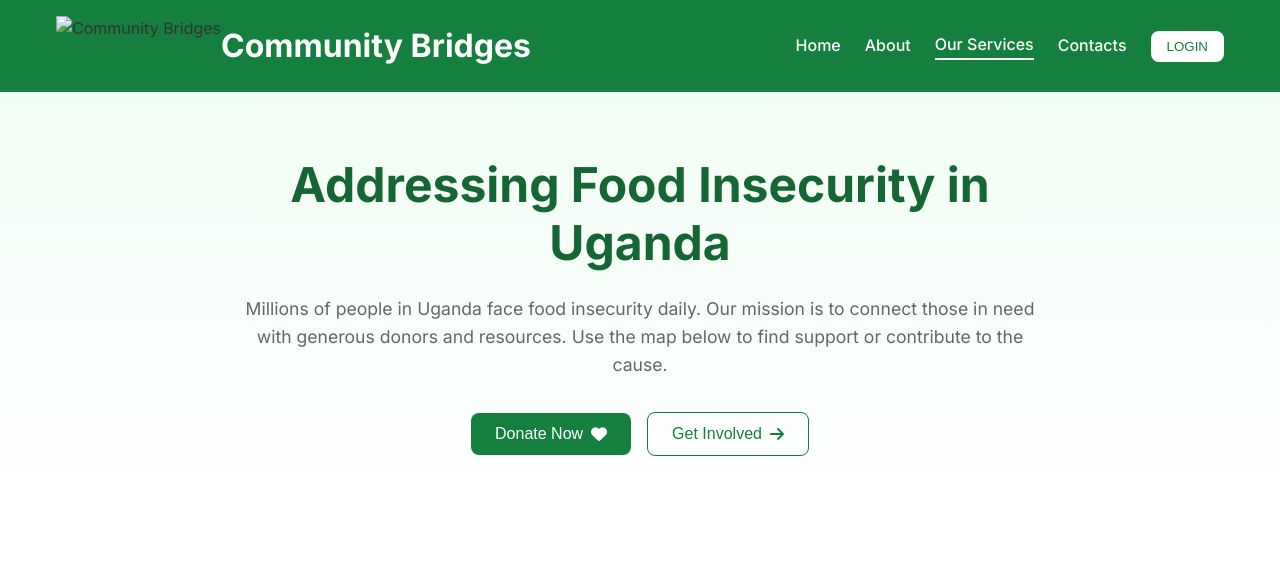
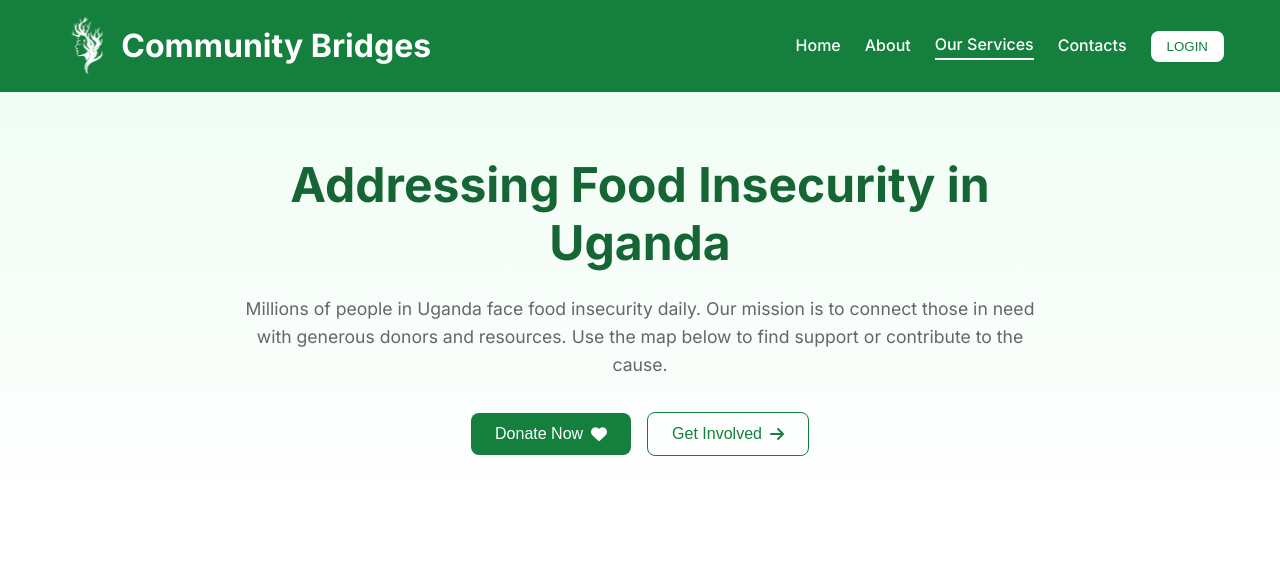
Before and after one commit to Ictclubsmack/CommunityBridges, a plain HTML site: page services.html in a window 1280 px wide. Shown: the top 565 px of the page. Drawn offline with Linux system fonts and the light colour scheme.

Commit message:
Update services.html

```diff
--- a/services.html
+++ b/services.html
@@ -14,7 +14,7 @@
         <div class="container">
             <div class="header-content">
                 <div class="logo-container">
-                    <img src="CB2_prev_ui.png" alt="Community Bridges" style="height: 60px;">
+                    <img src="assets-for-services/CB2_prev_ui.png" alt="Community Bridges" style="height: 60px;">
                     <h1 class="logo-text" style="color: white;">Community Bridges</h1>
                 </div>
 
```
